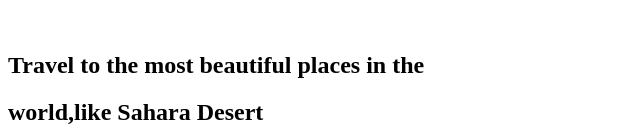
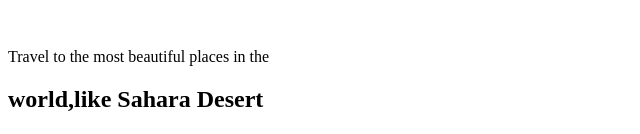
Before and after one commit to dumbjale/myfirstapp, a plain HTML site: page INDEX.HTML in a window 1280 px wide. Shown: the part 168-302 px from the top of the page, without its empty margins (0-640 px from the left). Drawn offline with Linux system fonts and the light colour scheme.

Commit message:
change h1 tag to p

```diff
--- a/INDEX.HTML
+++ b/INDEX.HTML
@@ -50,7 +50,7 @@
             <!-- slider item -->
             <div class="item">
                 <img src="" alt="">
-                <h2>Travel to the most beautiful places in the</h2>
+                <p>Travel to the most beautiful places in the</p>
                 <h1>world,like Sahara Desert</h1>
                 <a href="#">Contact us</a>
             </div>
```
